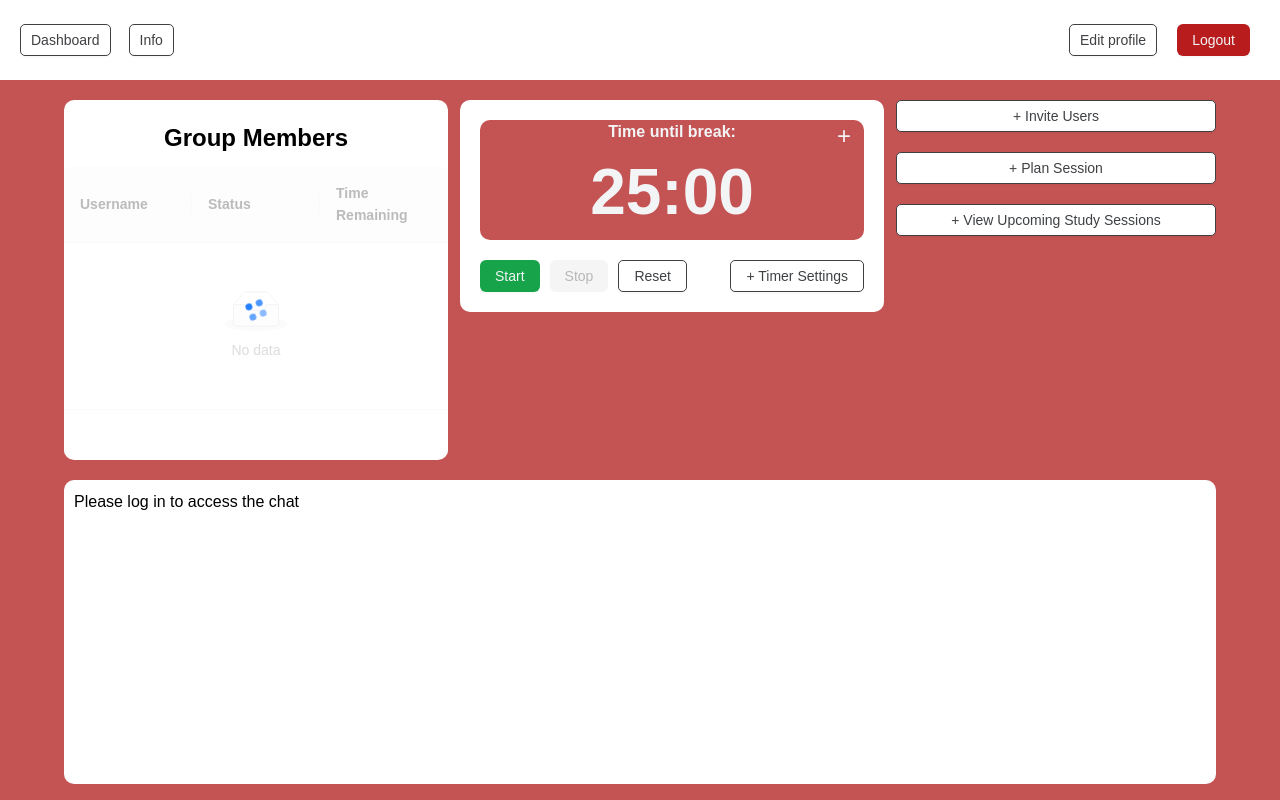
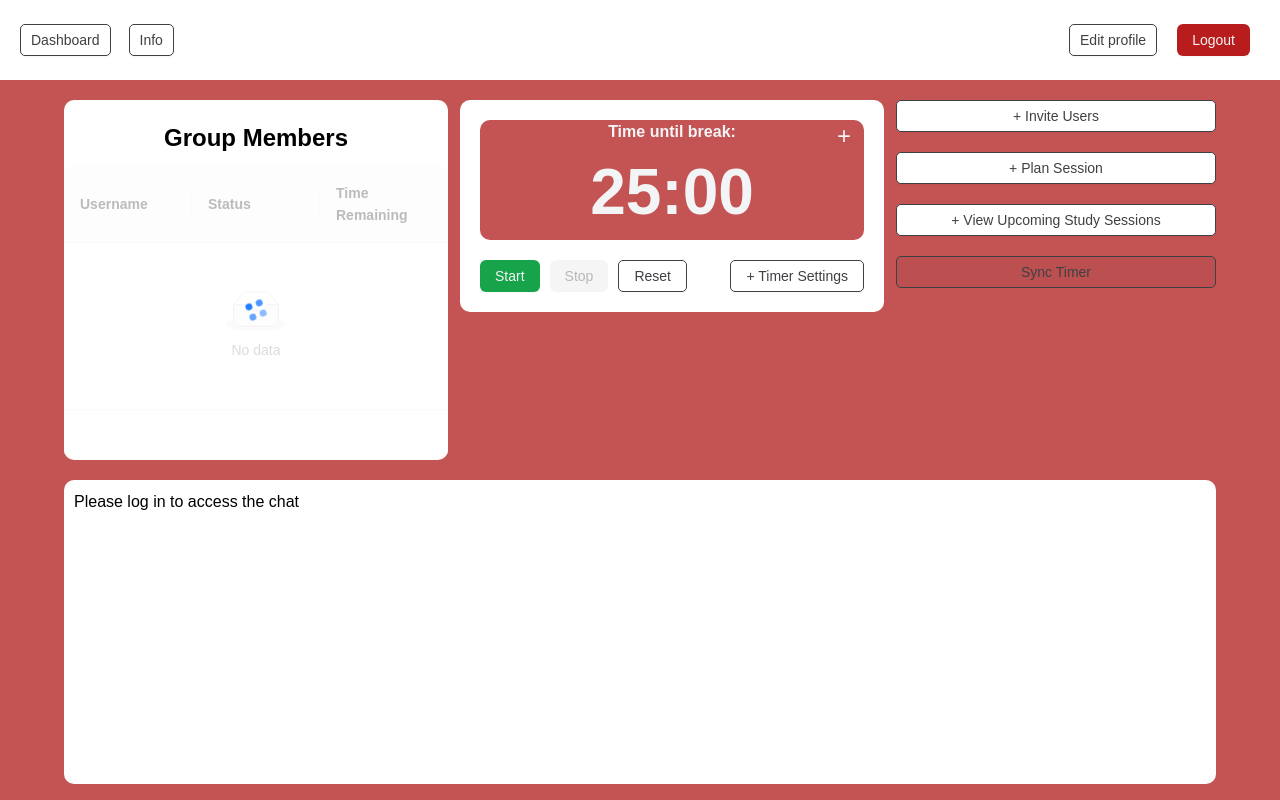
Before and after one commit to luciocanepa/SOPRA_group11_client, a Next.js app: page /groups/1 in a window 1280 px wide. Built offline with nearby package versions, Linux system fonts and the light colour scheme.

Commit message:
While talking to Anna we realized that the Sync Timer Button was missing, therefore another try to fix the merge

```diff
--- a/app/groups/[gid]/page.tsx
+++ b/app/groups/[gid]/page.tsx
@@ -305,7 +305,13 @@ const { loading, requestSync } =
               userTimezone={user?.timezone || "Europe/Zurich"}
             />
           )}
-
+          <Button
+              className="secondary"
+              onClick={requestSync}
+              disabled={!isRunning || loading}
+          >
+              Sync Timer
+          </Button>
 
           {token && localUserId && group?.adminId === parseInt(localUserId) && (
             <Button
```
